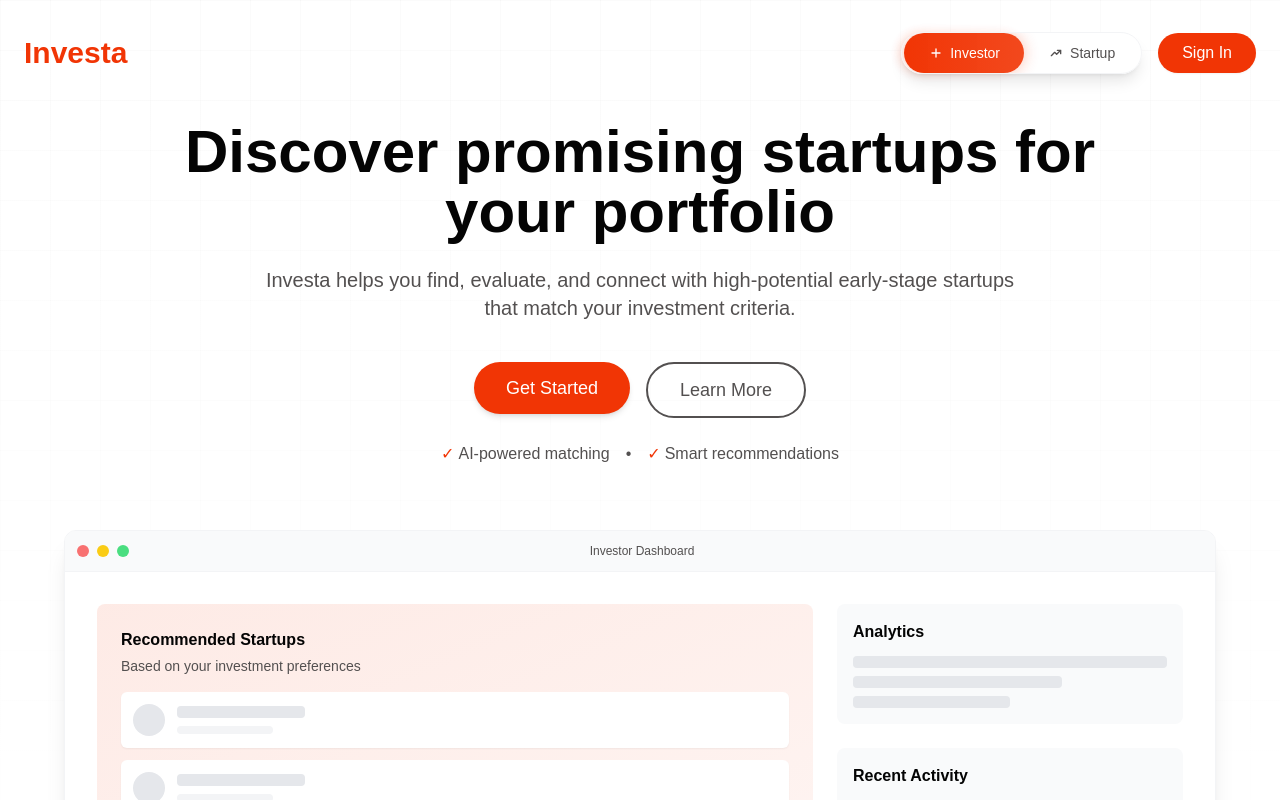
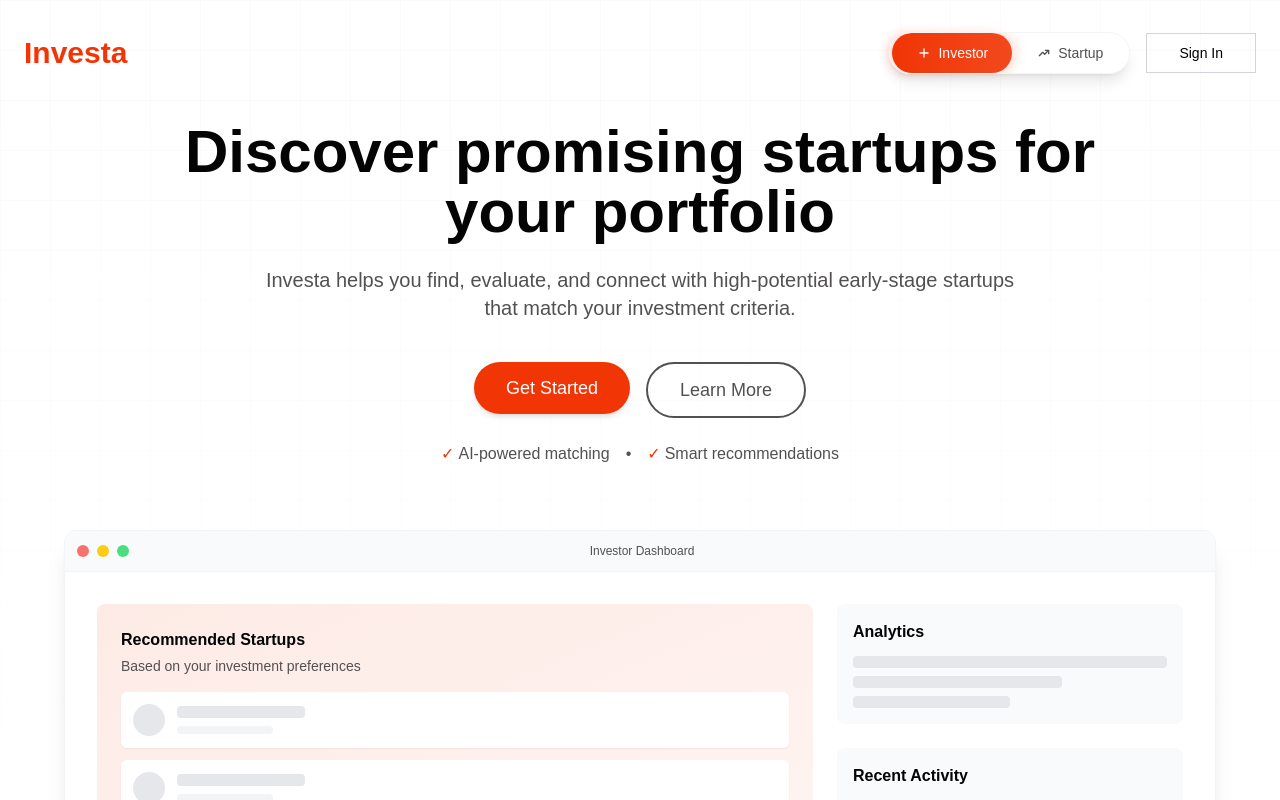
Before and after one commit to aroramrinaal/renvue, a Next.js app: page / in a window 1280 px wide. Shown: the top 800 px of the page. Built offline with nearby package versions, Linux system fonts and the light colour scheme.

Commit message:
Update Sign In button styling on homepage for improved aesthetics and user experience

```diff
--- a/src/app/page.tsx
+++ b/src/app/page.tsx
@@ -79,8 +79,8 @@ export default function Home() {
               </div>
             </div>
             <Link href="/get-started">
-              <button className="py-2 px-6 bg-investa-primary text-white rounded-full hover:bg-opacity-90 transition-all shadow-sm">
-                Sign In
+              <button className="h-10 px-8 border border-gray-300 text-black hover:bg-gray-50 transition-all font-medium text-sm flex items-center justify-center">
+                  Sign In
               </button>
             </Link>
           </div>
```
